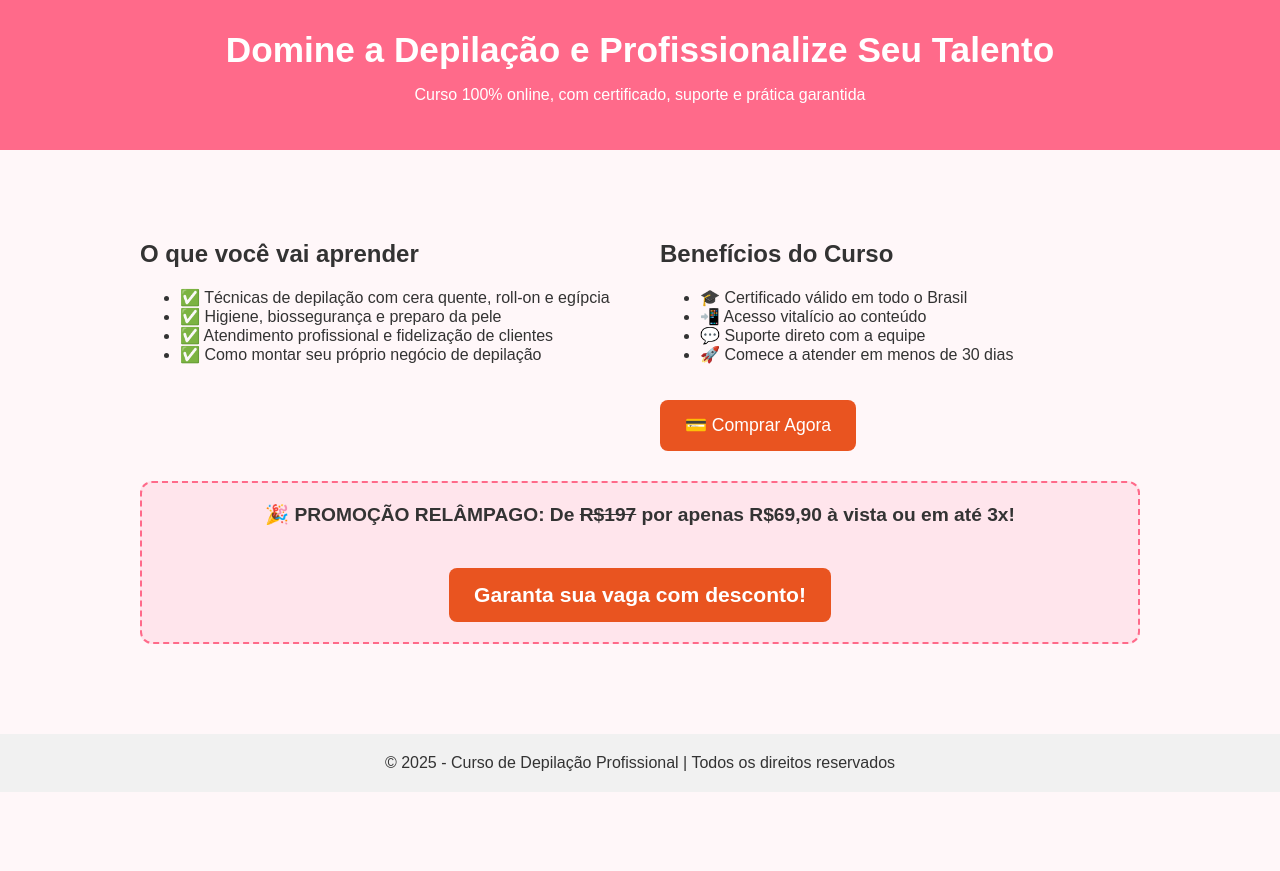
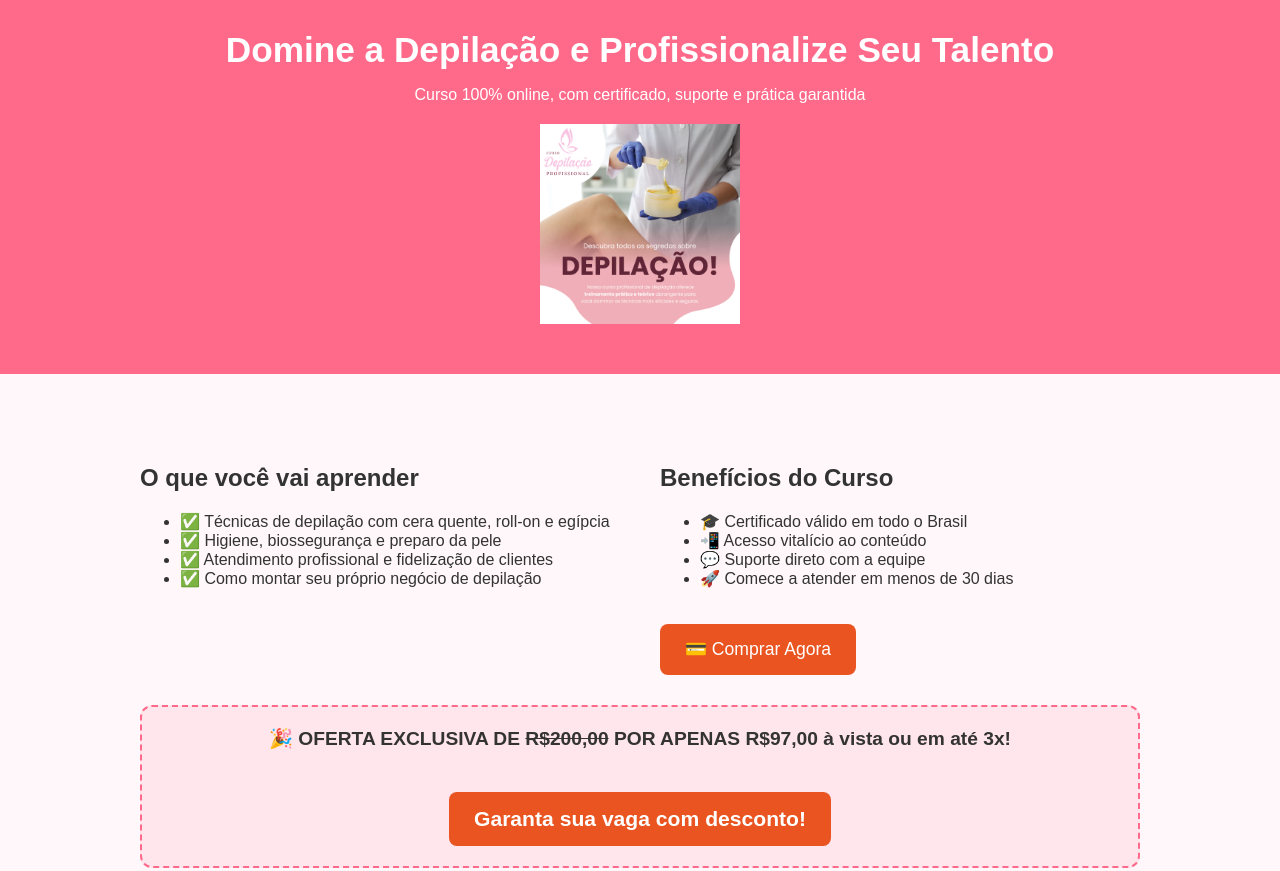
Before and after one commit to Renanbm95/pagina-curso-depilacao, a plain HTML site: page index.html in a window 1280 px wide. Shown: the top 871 px of the page. Before the commit the page ends 800 px from the top, so only its background shows below. Drawn offline with Linux system fonts and the light colour scheme.

Commit message:
Update index.html

```diff
--- a/index.html
+++ b/index.html
@@ -84,6 +84,7 @@
 <header>
   <h1>Domine a Depilação e Profissionalize Seu Talento</h1>
   <p>Curso 100% online, com certificado, suporte e prática garantida</p>
+  <img src="imagens/Feed%2001.png" alt="Logo do Curso de Depilação" style="max-width: 200px; height: auto; display: block; margin: 20px auto;">
 </header>
 
 <div class="container">
@@ -110,7 +111,7 @@
   </div>
 
   <div class="promo">
-    🎉 PROMOÇÃO RELÂMPAGO: De <s>R$197</s> por apenas <strong>R$69,90</strong> à vista ou em até 3x!
+    🎉 OFERTA EXCLUSIVA DE <s>R$200,00</s> POR APENAS <strong>R$97,00</strong> à vista ou em até 3x!
     <br><br>
     <a class="button" href="https://go.hotmart.com/SEULINKDECHECKOUT" target="_blank">Garanta sua vaga com desconto!</a>
   </div>
```
